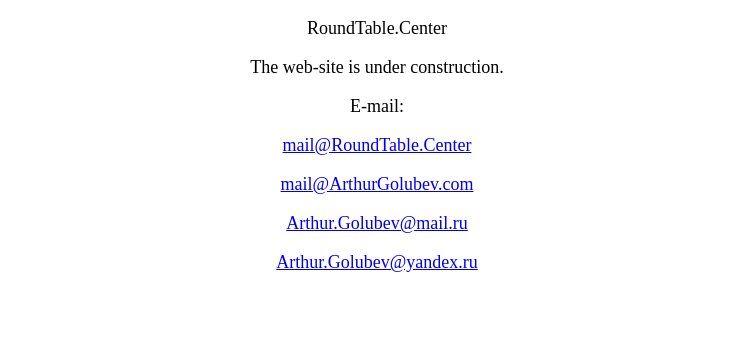
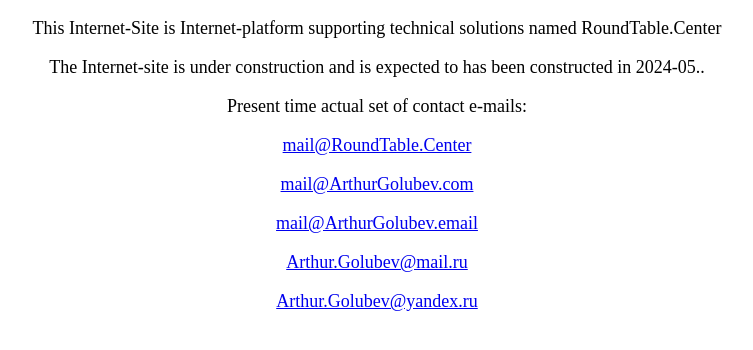
Before and after one commit to RoundTable-Center/www_Round-Table_Center, a plain HTML site: page index.html in a window 1280 px wide. Shown: the whole page, without its empty margins (263-1016 px from the left). Drawn offline with Linux system fonts and the light colour scheme.

Commit message:
1) Internet-site-under-construction text has been changed; 2) Name of present time actual set of contact e-mails name has been changed; 3) Present time actual set of contact e-mails has been changed.

```diff
--- a/index.html
+++ b/index.html
@@ -34,15 +34,15 @@
 			<center>
 				<section>
 					<p>
-						RoundTable.Center
+						This Internet-Site is Internet-platform supporting technical solutions named RoundTable.Center
 					</p>
 					<p>
-						The web-site is under construction.
+						The Internet-site is under construction and is expected to has been constructed in 2024-05..
 					</p>
 				</section>
 				<section>
 					<p>
-						E-mail:
+						Present time actual set of contact e-mails:
 					</p>
 					<p>
 						<a href="mailto:mail@RoundTable.Center">
@@ -52,6 +52,11 @@
 					<p>
 						<a href="mailto:mail@ArthurGolubev.com">
 							mail@ArthurGolubev.com
+						</a>
+					</p>
+					<p>
+						<a href="mailto:ArthurGolubev@live.com">
+							mail@ArthurGolubev.email
 						</a>
 					</p>
 					<p>
```
